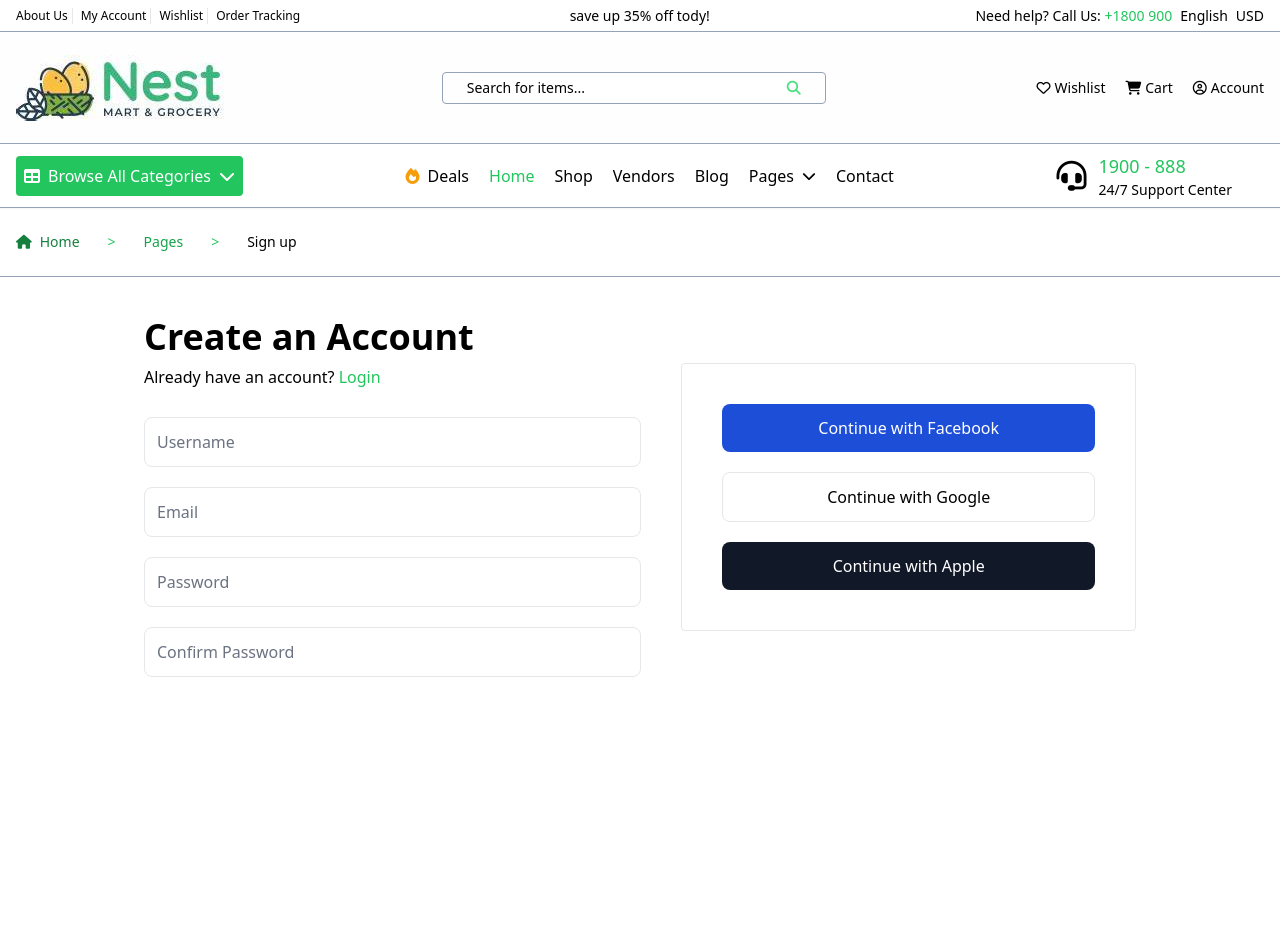
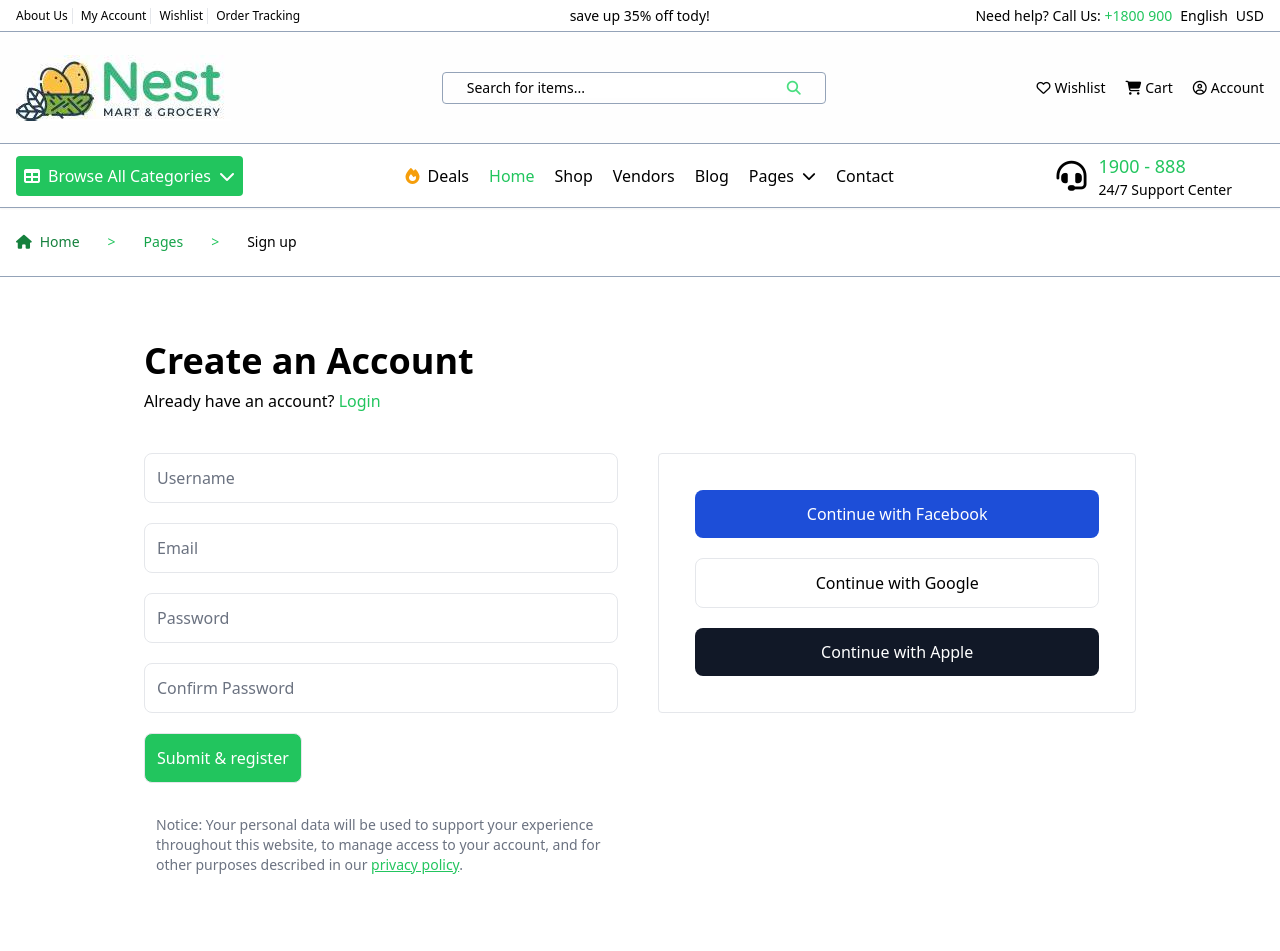
Before and after one commit to osama784/Eommerce, a Django app: page /users/sign-up/ in a window 1280 px wide. Before the commit the page ends 677 px from the top, so only its background shows below. Run offline with Django 5.2, Linux system fonts and the light colour scheme; some libraries are stand-ins or nearby versions.

Commit message:
adding some styles and fixing templates/sign-up.html page

```diff
--- a/products/urls.py
+++ b/products/urls.py
@@ -3,12 +3,12 @@ from django.urls import path
 from . import views
 
 urlpatterns = [
-    path('', views.index, name='index'),
+    path('', views.index, name='home'),
     path('product/', views.product, name='product'),
     path('cart/', views.cart, name="cart"),
     path('shop/', views.shop, name="shop"),
     path('categories/<str:category>/', views.category, name="category"),
-    path('vendor-name/', views.vendor, name='vendor'),
+    path('vendors/<str:vendor>', views.vendor, name='vendor'),
     path('about-us/', views.about_us, name='about-us'),
     path('contact/', views.contact, name='contact'),
     path('purchase-guide/', views.purchase_guide, name='purchase-guide'),
--- a/products/views.py
+++ b/products/views.py
@@ -31,7 +31,7 @@ def cart(request):
 def shop(request):
     return render(request, 'shop.html')
 
-def vendor(request):
+def vendor(request, vendor):
     return render(request, 'vendor.html')
 
 def category(request, category):
--- a/templates/footer.html
+++ b/templates/footer.html
@@ -3,7 +3,7 @@
         style="background-image: url(/static/images/fruits-background.jpg)">
         <h1 class="text-2xl">Stay home & get your daily</h1>
         <h1>From Our Shop</h1>
-        <small class="text-gray-500">Start Your Daily Shop With <a href="{% url 'index'%}" class="text-green-500">Nest
+        <small class="text-gray-500">Start Your Daily Shop With <a href="{% url 'home'%}" class="text-green-500">Nest
                 Mart</a></small>
         <div
             class="mt-8 border w-fit rounded-full pl-3 bg-white max-[460px]:text-sm flex max-[460px]:flex-col max-[460px]:w-full max-[460px]:bg-transparent max-[460px]:gap-4 max-[460px]:border-none items-center">
--- a/templates/navbar.html
+++ b/templates/navbar.html
@@ -56,12 +56,12 @@
         <li x-on:mouseover="accountOpened = true" x-on:mouseover.outside="accountOpened = false">
           <i class="fa-regular fa-circle-user"></i>
           <p class="transition-colors" x-bind:class="accountOpened && 'text-green-500'">Account</p>
-          <div id="account-pop" class="absolute bg-white rounded-lg border top-7 -right-10 z-[110] shadow-lg"
+          <div id="account-pop" class="absolute bg-white rounded-lg border top-7 -right-2 z-[110] shadow-lg"
             x-show="accountOpened" x-transition>
             <ul class="flex flex-col gap-5 p-3 *:flex *:gap-2 *:items-center *:cursor-pointer">
               <li>
                 <i class="fa-regular fa-circle-user"></i>
-                <p>My account</p>
+                <p><a href="{% url 'dashboard' %}">My account</a></p>
               </li>
               <li>
                 <i class="fa-solid fa-burger"></i>
@@ -107,20 +107,20 @@
           text-amber-500
           {% endif %}">
           <i class="fa-solid fa-fire text-amber-500"></i>
-          <p>Deals</p>
+          <p><a href="">Deals</a></p>
         </li>
         <li class="hover:text-green-500
           {% if chosen == 'home' %}
           text-green-500
-          {% endif %}">Home</li>
+          {% endif %}"><a href="{% url 'home'%}">Home</a></li>
         <li class="hover:text-green-500
                   {% if chosen == 'shop' %}
                   text-green-500
-                  {% endif %}">Shop</li>
+                  {% endif %}"><a href="{% url 'shop'%}">Shop</a></li>
         <li class="hover:text-green-500
                   {% if chosen == 'vendors' %}
                   text-green-500
-                  {% endif %}">Vendors</li>
+                  {% endif %}"><a href="{% url 'vendor' 'hello' %}">Vendors</a></li>
         <li class="hover:text-green-500
                   {% if chosen == 'blog' %}
                   text-green-500
@@ -141,7 +141,7 @@
         <li class="hover:text-green-500
         {% if chosen == 'contact'%}
         text-green-500
-        {% endif %}">Contact</li>
+        {% endif %}"><a href="{% url 'contact'%}">Contact</a></li>
       </ul>
     </div>
 
--- a/templates/sign-up.html
+++ b/templates/sign-up.html
@@ -10,24 +10,35 @@
 {% include 'navbar.html' with chosen='home'%}
 {% include 'path.html' with parent_page_name="Pages" page_name="Sign up"%}
 
-<div class="container mx-auto px-4 my-10 lg:max-w-[1023.99px]">
-    <div class="flex flex-wrap gap-10 items-center justify-center *:grow">
-        <div class="flex flex-col gap-7">
-            <div class="space-y-2">
-                <h1 class="font-bold text-4xl">Create an Account</h1>
-                <p>Already have an account? <a href="" class="text-green-500">Login</a></p>
-            </div>
-            <div class="flex flex-col gap-5 *:border *:rounded-lg *:p-3 *:outline-slate-400">
+<div class="container mx-auto px-4 my-16 lg:max-w-[1023.99px]">
+    <div class="flex flex-col flex-wrap gap-10 items-center justify-center *:grow">
+        <div class="space-y-2 self-start">
+            <h1 class="font-bold text-4xl">Create an Account</h1>
+            <p>Already have an account? <a href="" class="text-green-500">Login</a></p>
+        </div>
+        <div class="flex flex-col sm:flex-row gap-10 w-full px-5 sm:px-0 *:sm:w-1/2 ">
+            <div class="flex flex-col gap-5 *:border *:rounded-lg *:p-3 *:outline-slate-400 *:grow">
                 <input type="text" placeholder="Username" class="placeholder:text-gray-500">
                 <input type="text" placeholder="Email" class="placeholder:text-gray-500">
                 <input type="password" placeholder="Password" class="placeholder:text-gray-500">
                 <input type="password" placeholder="Confirm Password" class="placeholder:text-gray-500">
+                <button type="submit"
+                    class="bg-green-500 hover:bg-green-600 hover:-translate-y-1 transition-[background-color,transform] rounded-lg text-white p-2 w-fit">Submit
+                    &
+                    register</button>
+                <p class="text-gray-500 text-sm !border-none">Notice: Your personal data will be used to support
+                    your
+                    experience
+                    throughout this website, to manage access to your account, and for other purposes described in
+                    our <a href="{% url 'privacy-policy'%}"
+                        class="text-green-500 underline hover:text-green-600">privacy policy</a>. </p>
             </div>
-        </div>
-        <div class="flex flex-col gap-5 border rounded p-10 *:rounded-lg *:p-3">
-            <button class="bg-blue-700 text-white hover:bg-blue-800 transition-colors">Continue with Facebook</button>
-            <button class="border hover:bg-gray-50 transition-colors">Continue with Google</button>
-            <button class="bg-gray-900 text-white hover:bg-black transition-colors">Continue with Apple</button>
+            <div class="flex flex-col gap-5 border rounded p-9 *:rounded-lg *:p-3 *:grow h-fit">
+                <button class="bg-blue-700 text-white hover:bg-blue-800 transition-colors">Continue with
+                    Facebook</button>
+                <button class="border hover:bg-gray-50 transition-colors">Continue with Google</button>
+                <button class="bg-gray-900 text-white hover:bg-black transition-colors">Continue with Apple</button>
+            </div>
         </div>
     </div>
 
```
Also changed, not shown: templates/home-page.html (+10 -3 lines).
